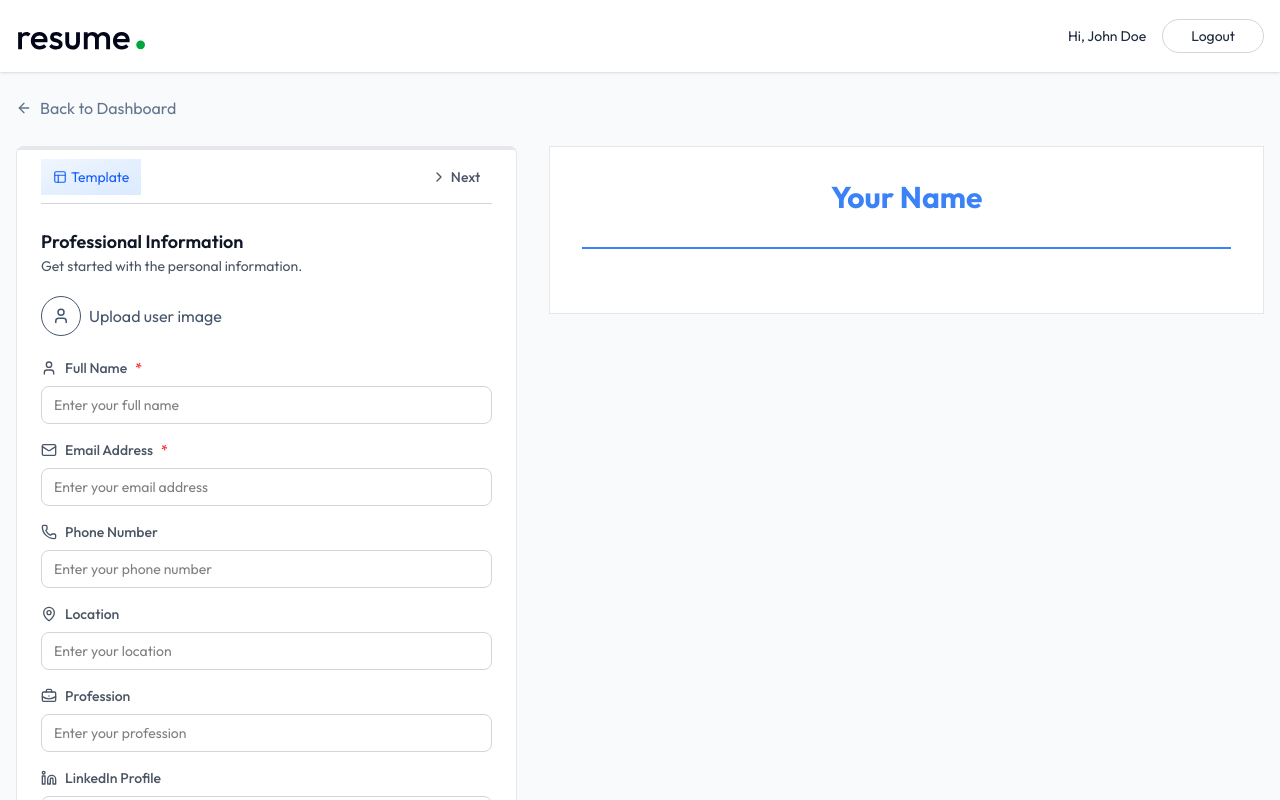
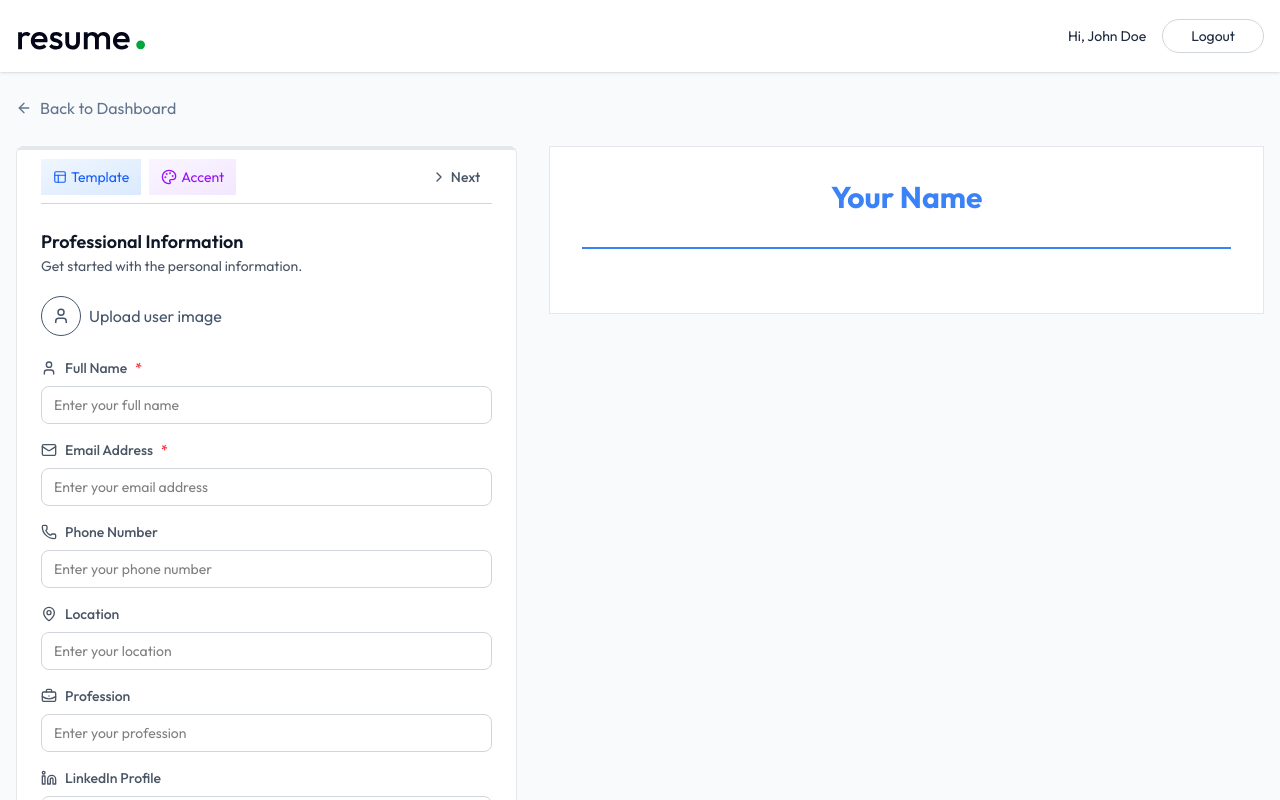
Before and after one commit to faisal-din/resume-builder-web-app, a React (Vite) app in the folder Frontend/: page /app/builder/1 in a window 1280 px wide. Shown: the top 800 px of the page. Built offline with nearby package versions, Linux system fonts and the light colour scheme.

Commit message:
added color picker feature

```diff
--- /dev/null
+++ b/Frontend/src/Components/ColorPicker.jsx
@@ -0,0 +1,64 @@
+import React, { useState } from 'react';
+import { Check, Palette } from 'lucide-react';
+
+const ColorPicker = ({ selectedColor, onChange }) => {
+  const colors = [
+    { name: 'Blue', value: '#3B82F6' },
+    { name: 'Indigo', value: '#6366F1' },
+    { name: 'Purple', value: '#8B5CF6' },
+    { name: 'Green', value: '#10B981' },
+    { name: 'Red', value: '#EF4444' },
+    { name: 'Orange', value: '#F97316' },
+    { name: 'Teal', value: '#14B8A6' },
+    { name: 'Pink', value: '#EC4899' },
+    { name: 'Gray', value: '#6B7280' },
+    { name: 'Black', value: '#1F2937' },
+  ];
+
+  const [isOpen, setIsOpen] = useState(false);
+
+  return (
+    <div className='relative'>
+      <button
+        onClick={() => setIsOpen(!isOpen)}
+        className='flex items-center gap-1 text-sm text-purple-600 bg-gradient-to-br from-purple-50 to-purple-100 ring-purple-300 hover:ring transition-all px-3 py-2 rounded-1g'
+      >
+        <Palette size={16} />
+        <span className='max-sm:hidden'>Accent</span>
+      </button>
+
+      {isOpen && (
+        <div
+          className='grid grid-cols-4 w-60 gap-2 absolute top-full left-0
+right-0 p-3 mt-2 z-10 bg-white rounded-md border border-gray-200 shadow-sm'
+        >
+          {colors.map((color) => (
+            <div
+              key={color.value}
+              className='relative group flex flex-col cursor-pointer'
+              onClick={() => {
+                onChange(color.value);
+                setIsOpen(false);
+              }}
+            >
+              <div
+                className='w-12 h-12 rounded-full border-2 border-transparent group-hover:border-black/25 transition-colors'
+                style={{ backgroundColor: color.value }}
+              ></div>
+              {selectedColor === color.value && (
+                <div className='absolute top-0 right-0 left-0 bottom-4 flex items-center justify-center'>
+                  <Check className='size-5 text-white' />
+                </div>
+              )}
+              <p className='text-xs text-center mt-1 text-gray-600'>
+                {color.name}
+              </p>
+            </div>
+          ))}
+        </div>
+      )}
+    </div>
+  );
+};
+
+export default ColorPicker;
--- a/Frontend/src/Pages/ResumeBuilderPage.jsx
+++ b/Frontend/src/Pages/ResumeBuilderPage.jsx
@@ -15,6 +15,7 @@
 import PersonalInfoForm from '../Components/PersonalInfoForm';
 import ResumePreview from '../Components/ResumePreview';
 import TemplateSelector from '../Components/TemplateSelector';
+import ColorPicker from '../Components/ColorPicker';
 
 const ResumeBuilderPage = () => {
   const { resumeId } = useParams();
@@ -102,6 +103,16 @@
                       }))
                     }
                   />
+
+                  <ColorPicker
+                    selectedColor={resumeData.accent_color}
+                    onChange={(color) =>
+                      setResumeData((prev) => ({
+                        ...prev,
+                        accent_color: color,
+                      }))
+                    }
+                  />
                 </div>
                 <div className='flex items-center'>
                   {activeSectionIndex !== 0 && (
```
